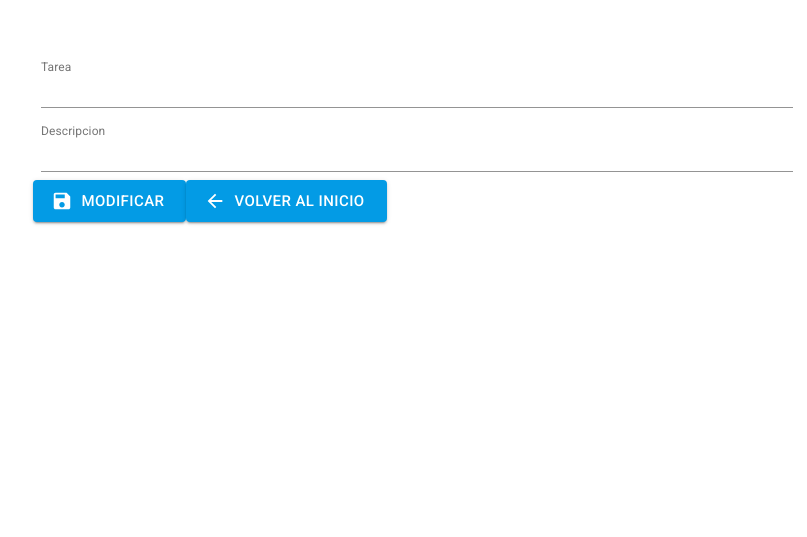
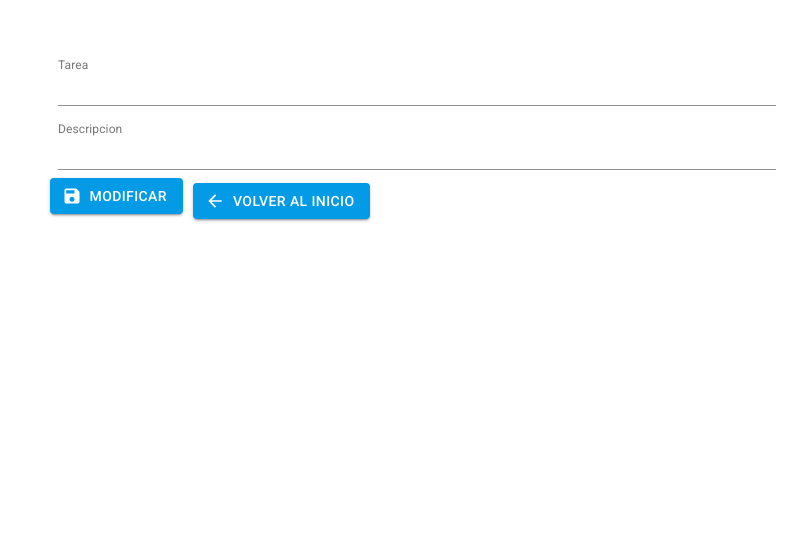
Before and after one commit to JavierLoera/Lista-Tareas, a React (Create React App) app: page /Modificar in a window 1280 px wide. Shown: the part 263-800 px from the top of the page, without its empty margins (231-1038 px from the left). Built offline with nearby package versions, Linux system fonts and the light colour scheme.

Commit message:
Update Modificar.jsx

```diff
--- a/src/components/Modificar.jsx
+++ b/src/components/Modificar.jsx
@@ -74,11 +74,15 @@ export default function Modificar({ tareaACambiar, actualizar }) {
 					)}
 
 					<Button
-						style={{ backgroundColor: "#039be5", color: "white" }}
+						style={{
+							backgroundColor: "#039be5",
+							color: "white",
+							marginBottom: "10px",
+						}}
 						type="submit"
 						value="Submit"
 						variant="contained"
-						size="large"
+						size="medium"
 						startIcon={<SaveIcon />}
 					>
 						Modificar
@@ -86,9 +90,13 @@ export default function Modificar({ tareaACambiar, actualizar }) {
 
 					<Link to="/">
 						<Button
-							style={{ backgroundColor: "#039be5", color: "white" }}
+							style={{
+								marginLeft: "10px",
+								backgroundColor: "#039be5",
+								color: "white",
+							}}
 							variant="contained"
-							size="large"
+							size="medium"
 							startIcon={<ArrowBackIcon />}
 						>
 							Volver al Inicio
```
